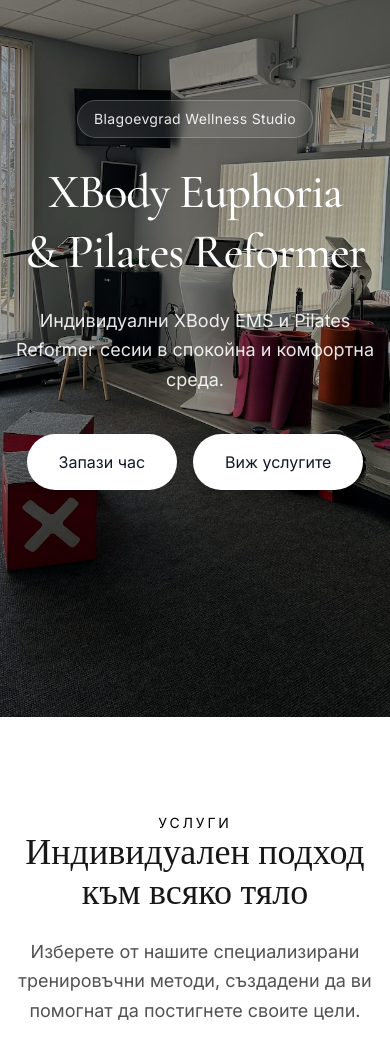
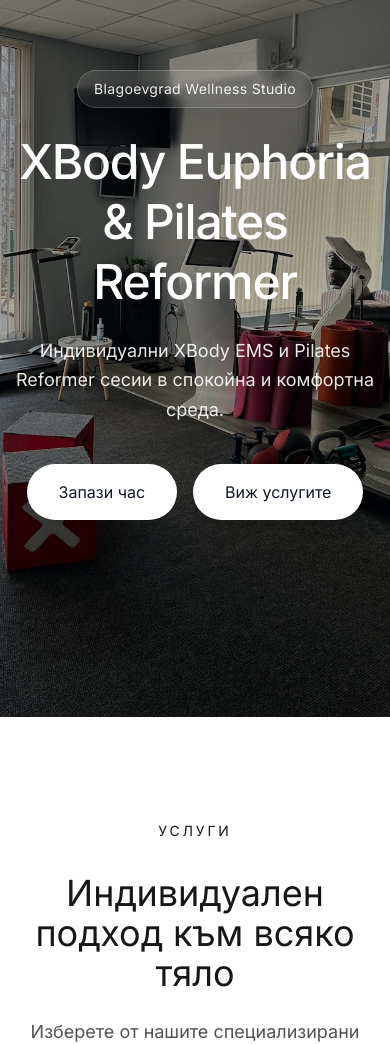
Before and after one commit to denichinv/euphoria-wellness-studio-bg, a React (Vite) app: page / in a window 390 px wide. Shown: the part 127-1171 px from the top of the page. Built offline with nearby package versions, Linux system fonts and the light colour scheme.

Commit message:
add base typography and remove inline font styles

```diff
--- a/src/components/sections/Hero.tsx
+++ b/src/components/sections/Hero.tsx
@@ -47,27 +47,32 @@
         />
       </div>
 
-      <div className="absolute inset-0 bg-gradient-to-b from-black/40 via-black/30 to-black/50"></div>
+      <div className="absolute inset-0 bg-gradient-to-b from-black/40 via-black/30 to-black/50" />
 
-      <div className="mx-auto max-w-6xl px-4 py-16 sm:py-20 z-10  text-center">
-        <div className="inline-block px-4 py-2 rounded-full bg-white/10 backdrop-blur-sm border border-white/20 mb-6">
-          <p className="text-white/90 text-sm tracking-wide">
-            Blagoevgrad Wellness Studio
-          </p>
-        </div>
-        <h1 className="text-5xl md:text-7xl lg:text-8xl text-white mb-6 font-medium text-center font-serif tracking-tight leading-tight ">
+      <div className="mx-auto max-w-6xl px-4 py-16 sm:py-20 z-10 text-center">
+        {/* Badge */}
+        <p className="inline-flex items-center rounded-full bg-white/10 px-4 py-2 text-sm tracking-wide text-white/90 backdrop-blur-sm border border-white/20">
+          Blagoevgrad Wellness Studio
+        </p>
+
+        {/* Title */}
+        <h1 className="mt-6 text-5xl md:text-7xl lg:text-8xl text-white mb-6 font-medium tracking-tight leading-tight">
           XBody Euphoria <br />
-          <span className="bg-accent-blush"> & Pilates Reformer </span>
+          <span className="text-accent-blush"> & Pilates Reformer </span>
         </h1>
-        <p className="text-center mt-4 font-sans leading-relaxed text-lg md:text-xl text-white/90 mb-10 max-w-2xl mx-auto">
+
+        {/* Subtitle */}
+        <p className="mt-4 text-lg md:text-xl leading-relaxed text-white/90 mb-10 max-w-2xl mx-auto">
           Индивидуални XBody EMS и Pilates Reformer сесии в спокойна и комфортна
           среда.
         </p>
+
+        {/* CTAs */}
         <div className="flex justify-center mt-6 gap-4">
-          <a className={`${button} font-sans`} href="#contact">
+          <a className={button} href="#contact">
             Запази час
           </a>
-          <a className={`${button} font-sans`} href="#services">
+          <a className={button} href="#services">
             Виж услугите
           </a>
         </div>
--- a/src/components/sections/Services.tsx
+++ b/src/components/sections/Services.tsx
@@ -5,17 +5,23 @@
   return (
     <section className="py-24 bg-surface" id="services">
       <div className="max-w-6xl mx-auto px-4 text-center">
-        <p className="font-sans uppercase tracking-[0.2em] text-sm bg-accent-mauve">
+        {/* Badge */}
+        <p className="inline-flex items-center rounded-full bg-accent-blush px-4 py-2 text-sm uppercase tracking-[0.2em] text-neutral-900">
           УСЛУГИ
         </p>
-        <h2 className="font-serif text-4xl md:text-6xl text-neutral-900 mb-6">
+
+        {/* Heading */}
+        <h2 className="text-4xl md:text-6xl text-neutral-900 mb-6 mt-6">
           Индивидуален подход към всяко тяло
         </h2>
-        <p className="font-sans text-lg text-neutral-600 max-w-2xl mx-auto mt-6 leading-relaxed">
+
+        {/* Description */}
+        <p className="text-lg text-neutral-600 max-w-2xl mx-auto mt-6 leading-relaxed">
           Изберете от нашите специализирани тренировъчни методи, създадени да ви
           помогнат да постигнете своите цели.
         </p>
 
+        {/* Grid */}
         <div className="grid gap-6 md:grid-cols-2 mt-16">
           {services.map((service) => (
             <ServiceCard
--- a/src/styles/theme.css
+++ b/src/styles/theme.css
@@ -14,6 +14,15 @@
   }
 
   body {
-    font-family: "Inter", sans-serif;
+    @apply font-sans;
+  }
+
+  h1,
+  h2,
+  h3,
+  h4,
+  h5,
+  h6 {
+    @apply font-serif;
   }
 }
```
